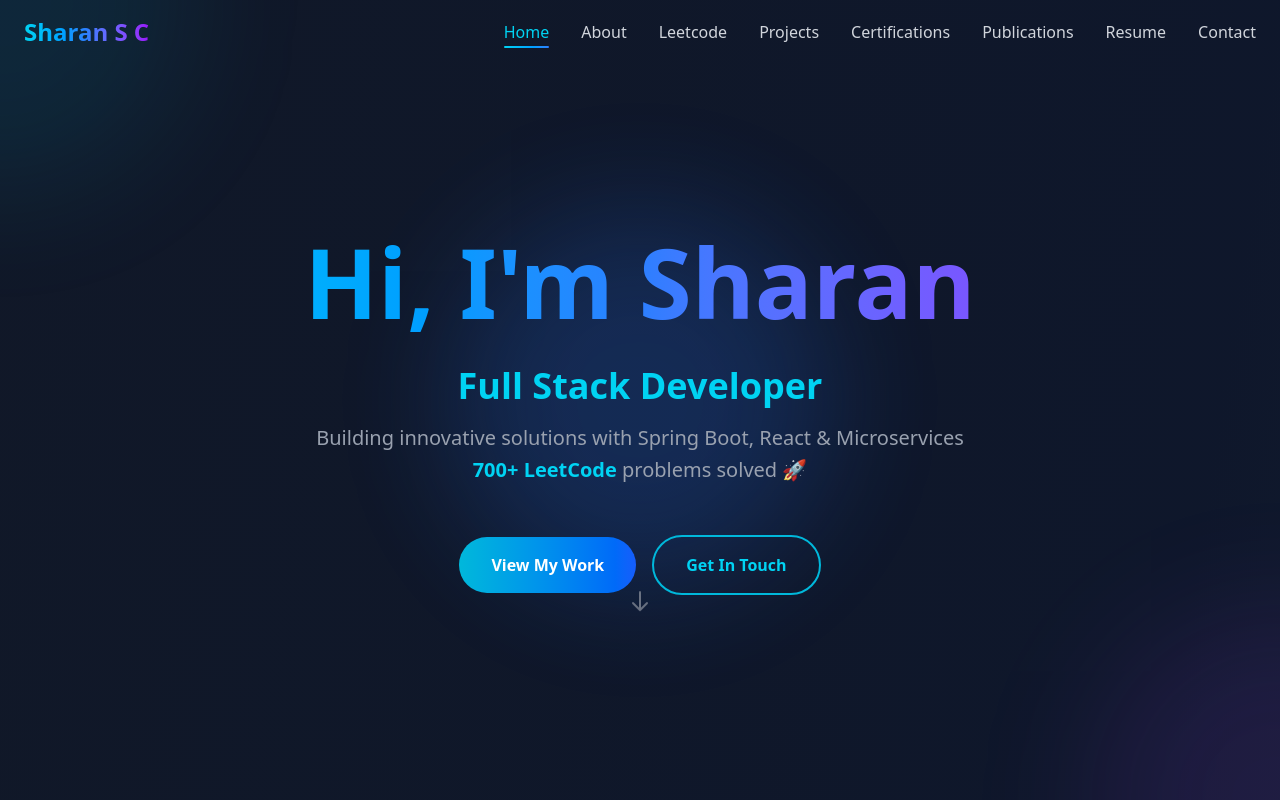
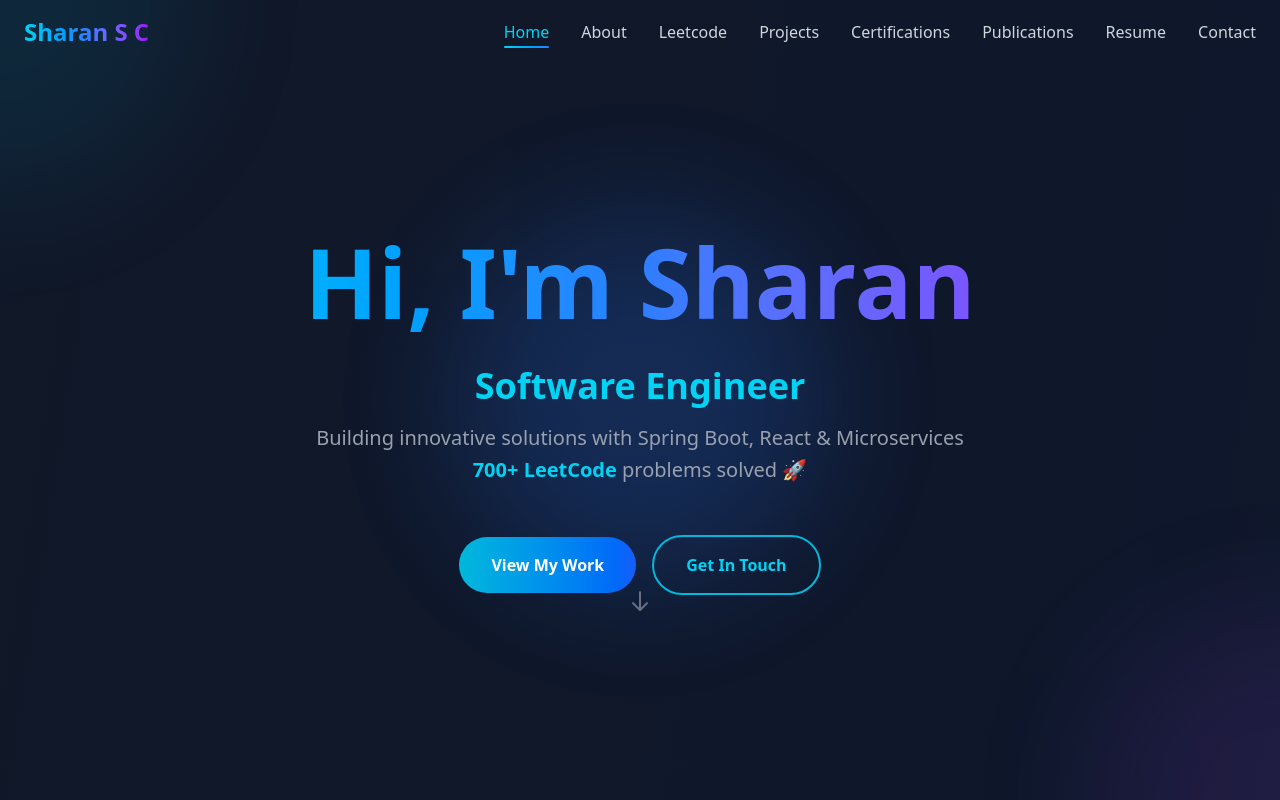
Before and after one commit to Sharan-0-dot/Portfolio, a React (Vite) app: page / in a window 1280 px wide. Shown: the top 800 px of the page. Built offline with nearby package versions, Linux system fonts and the light colour scheme.

Commit message:
renameing of title

```diff
--- a/src/Components/Hero.jsx
+++ b/src/Components/Hero.jsx
@@ -16,7 +16,7 @@
         </h1>
 
         <p className="text-2xl sm:text-3xl md:text-4xl mb-4">
-          <span className="text-cyan-400 font-semibold">Full Stack Developer</span>
+          <span className="text-cyan-400 font-semibold">Software Engineer</span>
         </p>
 
         <p className="text-lg sm:text-xl text-gray-400 mb-12 max-w-2xl mx-auto leading-relaxed">
```
